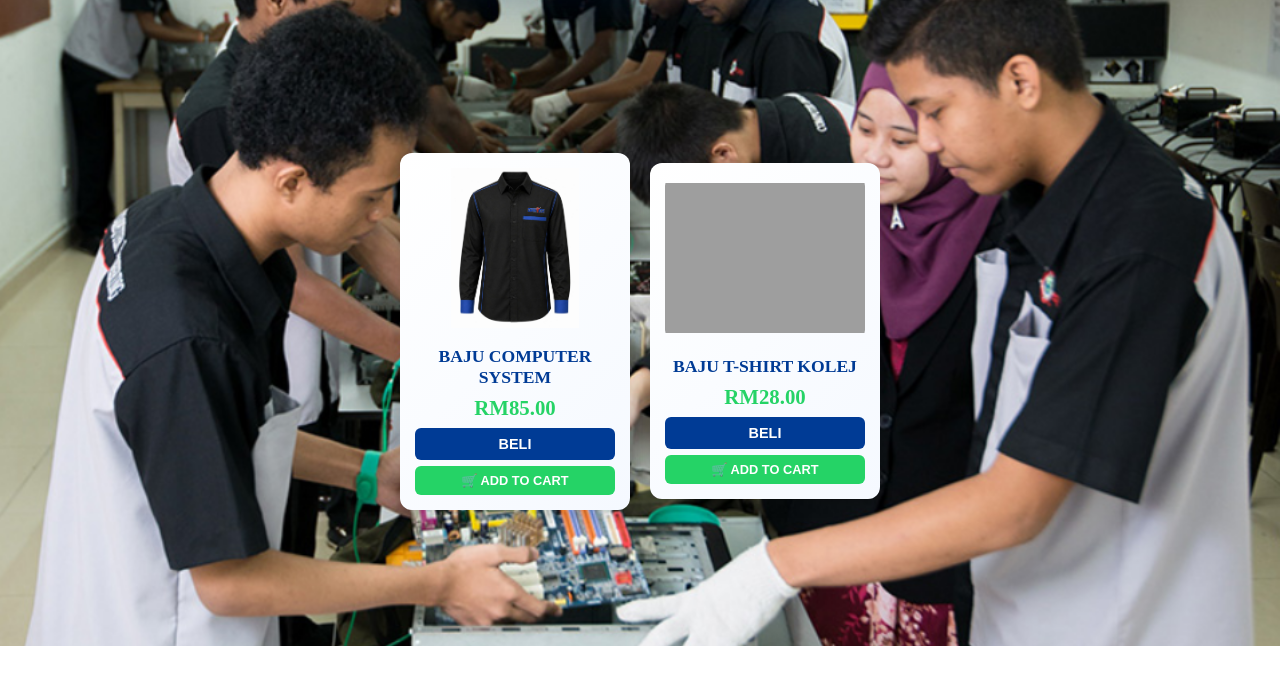
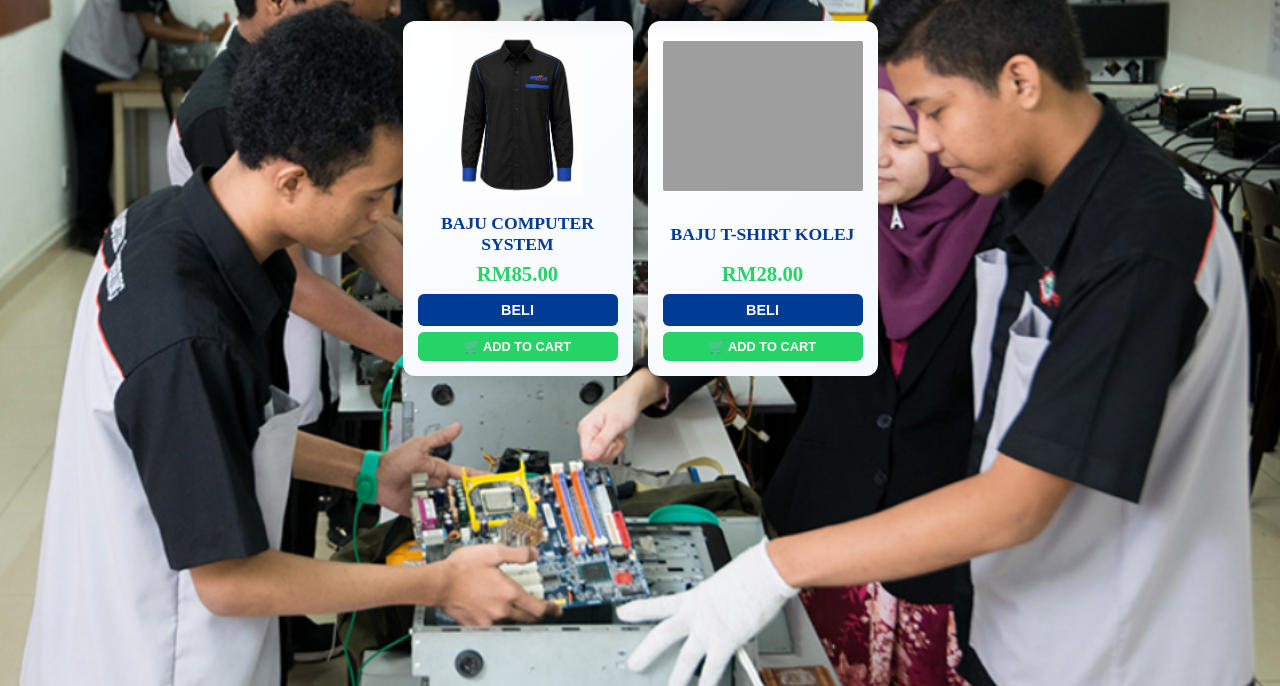
Before and after one commit to najwasakri/breyer_marketplace, a PHP site: page /website/student/cs.php in a window 1280 px wide. Shown: the part 188-874 px from the top of the page. Before the commit the page ends 834 px from the top, so only its background shows below. Run offline with PHP 8.4, Linux system fonts and the light colour scheme; the visitor is signed in with stand-in values (Sample User, id 1); grey boxes are pictures that could not be loaded.

Commit message:
style: adjust course grid and card styles for improved layout and alignment

```diff
--- a/website/student/cs.php
+++ b/website/student/cs.php
@@ -178,14 +178,15 @@ if (!isset($_SESSION['user_id'])) {
         .course-grid {
             display: flex;
             justify-content: center;
-            align-items: center;
-            gap: 20px;
+            align-items: flex-start;
+            gap: 15px;
             flex-wrap: wrap;
-            padding: 15px;
+            padding: 5px;
             width: 100%;
             max-width: 1200px;
             margin: 0 auto;
-            min-height: calc(100vh - 200px);
+            height: calc(100vh - 140px);
+            overflow: hidden;
         }
 
         .course-card {
@@ -213,10 +214,14 @@ if (!isset($_SESSION['user_id'])) {
 
         .course-card h3 {
             color: #003B95;
-            font-size: 0.95rem;
+            font-size: 0.9rem;
             margin: 8px 0;
             font-weight: bold;
             line-height: 1.2;
+            height: 40px;
+            display: flex;
+            align-items: center;
+            justify-content: center;
         }
 
         .price {
```
